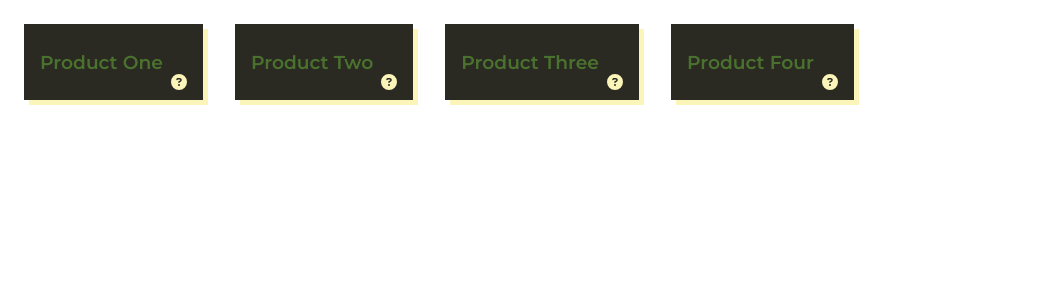
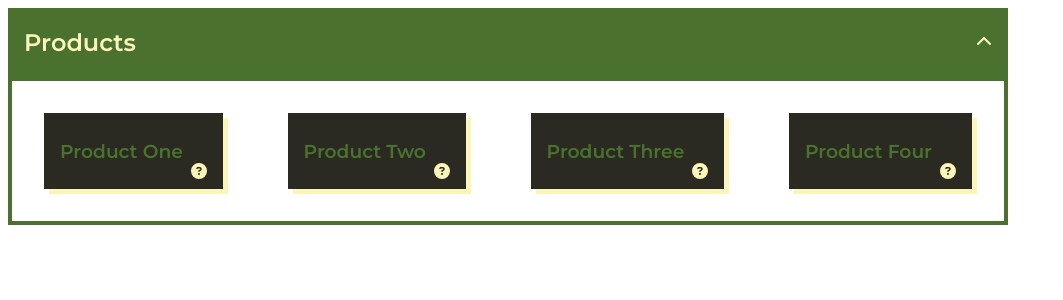
Before and after one commit to ghostwriter7/assignment02, an Angular app: page /products in a window 1280 px wide. Shown: the top 300 px of the page, without its empty margins (0-1063 px from the left). Built offline with nearby package versions, Linux system fonts and the light colour scheme.

Commit message:
Products List finished, toggling animation added

```diff
--- a/src/app/app.module.ts
+++ b/src/app/app.module.ts
@@ -4,6 +4,7 @@ import { BrowserModule } from '@angular/platform-browser';
 import { AppComponent } from './app.component';
 import { AppRoutingModule } from './app-routing.module';
 import { FontAwesomeModule } from '@fortawesome/angular-fontawesome';
+import { BrowserAnimationsModule } from '@angular/platform-browser/animations';
 
 @NgModule({
   declarations: [
@@ -12,7 +13,8 @@ import { FontAwesomeModule } from '@fortawesome/angular-fontawesome';
   imports: [
     BrowserModule,
     AppRoutingModule,
-    FontAwesomeModule
+    FontAwesomeModule,
+    BrowserAnimationsModule
   ],
   providers: [],
   bootstrap: [AppComponent]
--- a/src/app/pages/products/product-tile/product-tile.component.html
+++ b/src/app/pages/products/product-tile/product-tile.component.html
@@ -1,6 +1,6 @@
 <div
   (click)="onSelect.emit()"
-  class="product">
+  class="product" [ngClass]="{ active: isActive }">
     <h3 class="product__name">{{ product.name }}</h3>
     <fa-icon
       [attr.data-description]="product.description"
--- a/src/app/pages/products/product-tile/product-tile.component.scss
+++ b/src/app/pages/products/product-tile/product-tile.component.scss
@@ -67,8 +67,7 @@
     &::before {
       content: attr(data-description);
       bottom: calc(100% + 7px);
-      background-color: $clr-accent;
-      color: $clr-primary;
+      @include highlight;
       border-radius: .25rem;
       padding: .5rem;
       white-space: nowrap;
--- a/src/app/pages/products/product-tile/product-tile.component.ts
+++ b/src/app/pages/products/product-tile/product-tile.component.ts
@@ -9,6 +9,7 @@ import { IconsService } from '../../../core/services/IconsService';
 })
 export class ProductTileComponent implements OnInit {
   @Input() product!: IProduct;
+  @Input() isActive!: boolean;
   @Output() onSelect = new EventEmitter<void>();
 
   constructor(public iconsService: IconsService) { }
--- a/src/app/pages/products/products-list/products-list.component.html
+++ b/src/app/pages/products/products-list/products-list.component.html
@@ -1,7 +1,23 @@
-<div class="products-list" [ngClass]="{ disabled: disabled }">
-  <app-product-tile
-    *ngFor="let product of products"
-    [product]="product"
-    (onSelect)="onSelectProduct(product)">
-  </app-product-tile>
+<div class="products">
+  <div class="products__header d-flex align-center justify-between">
+    <h2 class="products__label">Products</h2>
+    <fa-icon
+      [ngClass]="{ closed: !isVisible }"
+      (click)="onToggle()"
+      class="products__toggle"
+      [icon]="iconsService.getIcon('chevron')">
+    </fa-icon>
+  </div>
+  <div
+    @showHide
+    *ngIf="isVisible"
+    class="products__list d-flex"
+    [ngClass]="{ disabled: disabled }">
+    <app-product-tile
+      *ngFor="let product of products"
+      [product]="product"
+      [isActive]="selectedProduct === product"
+      (onSelect)="onSelectProduct(product)">
+    </app-product-tile>
+  </div>
 </div>
--- a/src/app/pages/products/products-list/products-list.component.scss
+++ b/src/app/pages/products/products-list/products-list.component.scss
@@ -1,4 +1,29 @@
-.products-list {
-  display: flex;
-  flex-wrap: wrap;
+@import "../../../../assets/styles/colors";
+
+.products {
+  width: min(80%, 1000px);
+  overflow: hidden;
+
+  &__header {
+    @include highlight;
+    padding-inline: 1rem;
+    position:relative;
+    z-index: 1;
+  }
+
+  &__toggle {
+    cursor: pointer;
+    transition: all .5s ease-in-out;
+
+    &.closed {
+      transform: rotate(-180deg);
+    }
+  }
+
+  &__list {
+    justify-content: space-between;
+    flex-wrap: wrap;
+    padding: 1rem;
+    border: 4px solid $clr-accent;
+  }
 }
--- a/src/app/pages/products/products-list/products-list.component.ts
+++ b/src/app/pages/products/products-list/products-list.component.ts
@@ -1,6 +1,8 @@
 import { Component, forwardRef, Input, OnInit } from '@angular/core';
 import { ControlValueAccessor, NG_VALUE_ACCESSOR } from '@angular/forms';
 import { IProduct } from '../core/interfaces';
+import { IconsService } from '../../../core/services/IconsService';
+import { animate, state, style, transition, trigger } from '@angular/animations';
 
 @Component({
   selector: 'app-products-list',
@@ -12,6 +14,18 @@ import { IProduct } from '../core/interfaces';
       useExisting: forwardRef(() => ProductsListComponent),
       multi: true
     }
+  ],
+  animations: [
+    trigger('showHide', [
+      transition(':enter', [
+        style({ transform: 'translateY(-200%)'}),
+        animate('500ms', style({transform: 'translateY(0)'}))
+      ]),
+      transition(':leave', [
+        style({transform: 'translateY(0)'}),
+        animate('500ms', style({transform: 'translateY(-200%)'}))
+      ])
+    ])
   ]
 })
 export class ProductsListComponent implements OnInit, ControlValueAccessor {
@@ -20,8 +34,9 @@ export class ProductsListComponent implements OnInit, ControlValueAccessor {
   public onTouched!: () => void;
   public disabled = false;
   public selectedProduct?: IProduct;
+  public isVisible = true;
 
-  constructor() { }
+  constructor(public iconsService: IconsService) { }
 
   ngOnInit(): void {
   }
@@ -49,4 +64,8 @@ export class ProductsListComponent implements OnInit, ControlValueAccessor {
     this.writeValue(this.selectedProduct);
   }
 
+  public onToggle(): void {
+    this.isVisible = !this.isVisible;
+  }
+
 }
--- a/src/assets/styles/_colors.scss
+++ b/src/assets/styles/_colors.scss
@@ -1,3 +1,8 @@
 $clr-primary: #fcf5ba;
 $clr-secondary: #2a2a23;
 $clr-accent: #4a722e;
+
+@mixin highlight {
+  background-color: $clr-accent;
+  color: $clr-primary;
+}
--- a/src/assets/styles/_flexbox.scss
+++ b/src/assets/styles/_flexbox.scss
@@ -9,3 +9,7 @@
 .justify-center {
   justify-content: center;
 }
+
+.justify-between {
+  justify-content: space-between;
+}
```
